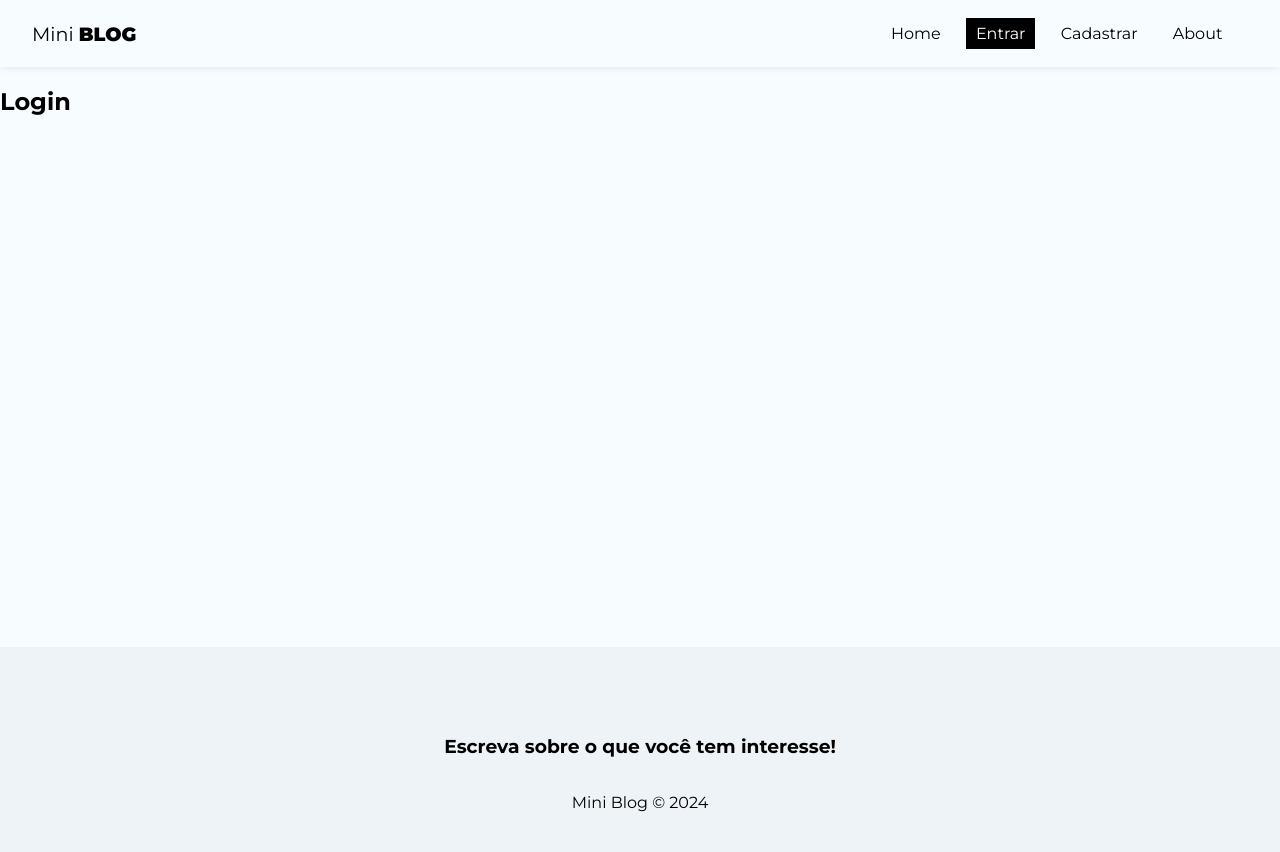
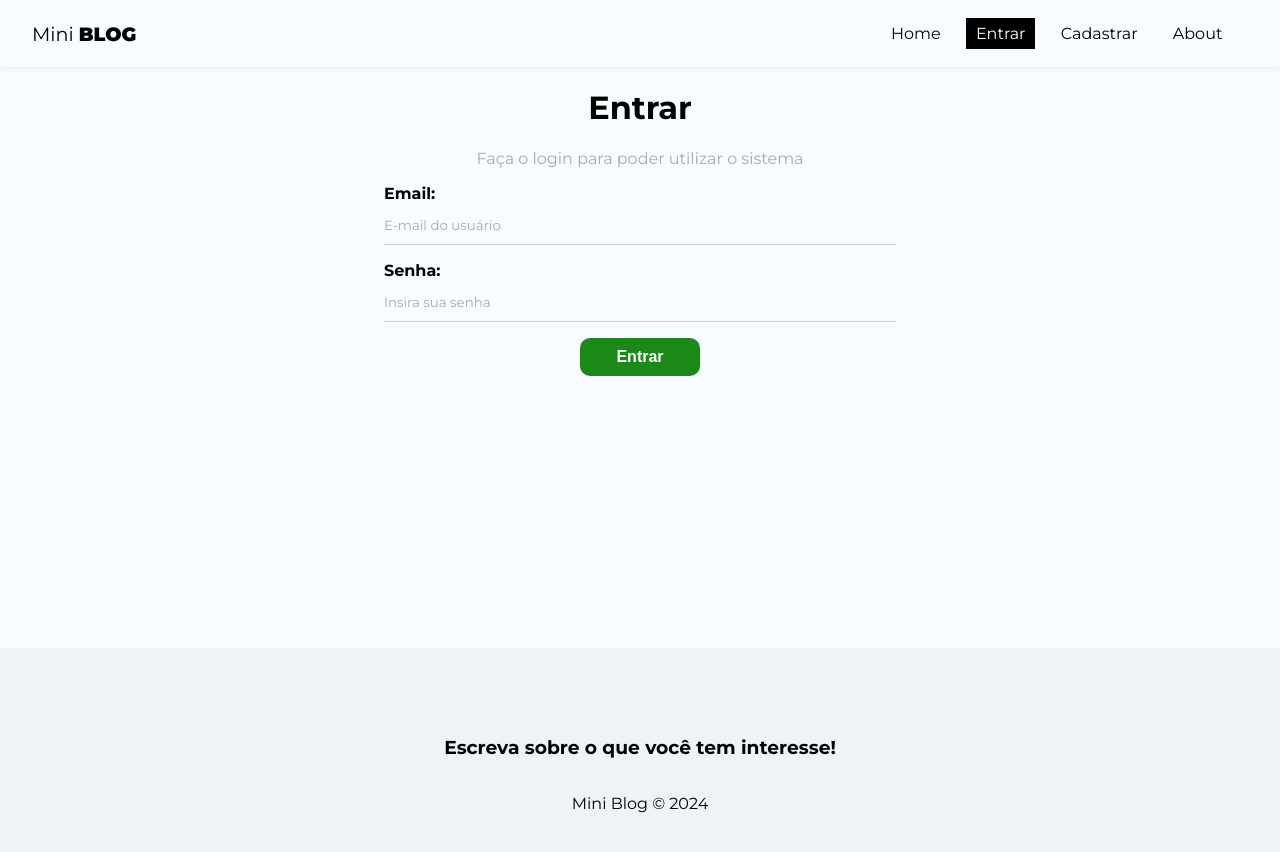
Before and after one commit to gabriell3103/MiniBlog, a React (Vite) app: page /login in a window 1280 px wide. Shown: the top 852 px of the page. Built offline with nearby package versions, Linux system fonts and the light colour scheme; no server answers.

Commit message:
Estruturando a pagina de login

```diff
--- a/src/pages/Login/Login.jsx
+++ b/src/pages/Login/Login.jsx
@@ -1,9 +1,54 @@
 import styles from "./Login.module.css"
 
+import { useState, useEffect } from 'react'
+import { useAuthentication } from '../../hooks/useAuthentication';
+
 const Login = () => {
+  const [email, setEmail] = useState("");
+  const [password, setPassword] = useState("");
+  const [error, setError] = useState("");
+
+  const { createUser, error: authError, loading } = useAuthentication()
+
+  const handleSubmit = async (e) => {
+    e.preventDefault()
+
+    setError("")
+
+    const user = {
+      email,
+      password
+    }
+
+
+    const res = await createUser(user)
+  }
+
+  useEffect(() => {
+    if (authError){
+      setError(authError)
+    }
+  }, [authError])
+
   return (
-    <div>
-        <h2>Login</h2>
+    <div className={styles.login}>
+        <h1>Entrar</h1>
+        <p>Faça o login para poder utilizar o sistema</p>
+        <form onSubmit={handleSubmit}>
+          <label>
+            <span>Email:</span>
+            <input type="email" name='email' required placeholder='E-mail do usuário'
+            value={email} onChange={(e) => setEmail(e.target.value)}/>
+          </label>
+          <label>
+            <span>Senha:</span>
+            <input type="password" name='password' required placeholder='Insira sua senha'
+            value={password} onChange={(e) => setPassword(e.target.value)}/>
+          </label>
+          {!loading && <button className='btn'>Entrar</button>}
+          {loading && (<button className='btn' disabled>Aguarde...</button>)}
+          {error && <p className='error'>{error}</p>}
+        </form>
     </div>
   )
 }
--- a/src/pages/Login/Login.module.css
+++ b/src/pages/Login/Login.module.css
@@ -0,0 +1,7 @@
+.login {
+    text-align: center;
+}
+
+.login p {
+    color: #aaa;
+}
--- a/src/pages/Register/Register.jsx
+++ b/src/pages/Register/Register.jsx
@@ -1,5 +1,5 @@
+import styles from "./Register.module.css"
 import { useAuthentication } from '../../hooks/useAuthentication';
-import styles from "./Register.module.css"
 
 import { useState, useEffect } from 'react'
 
```
